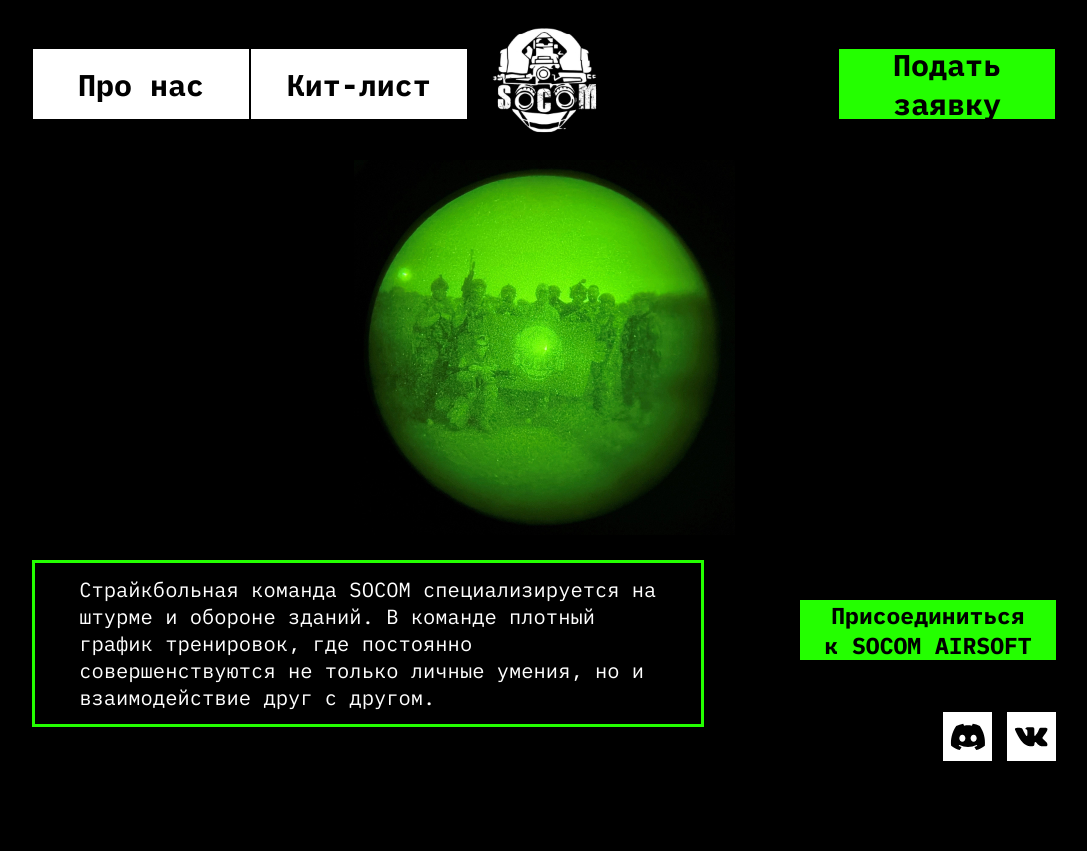
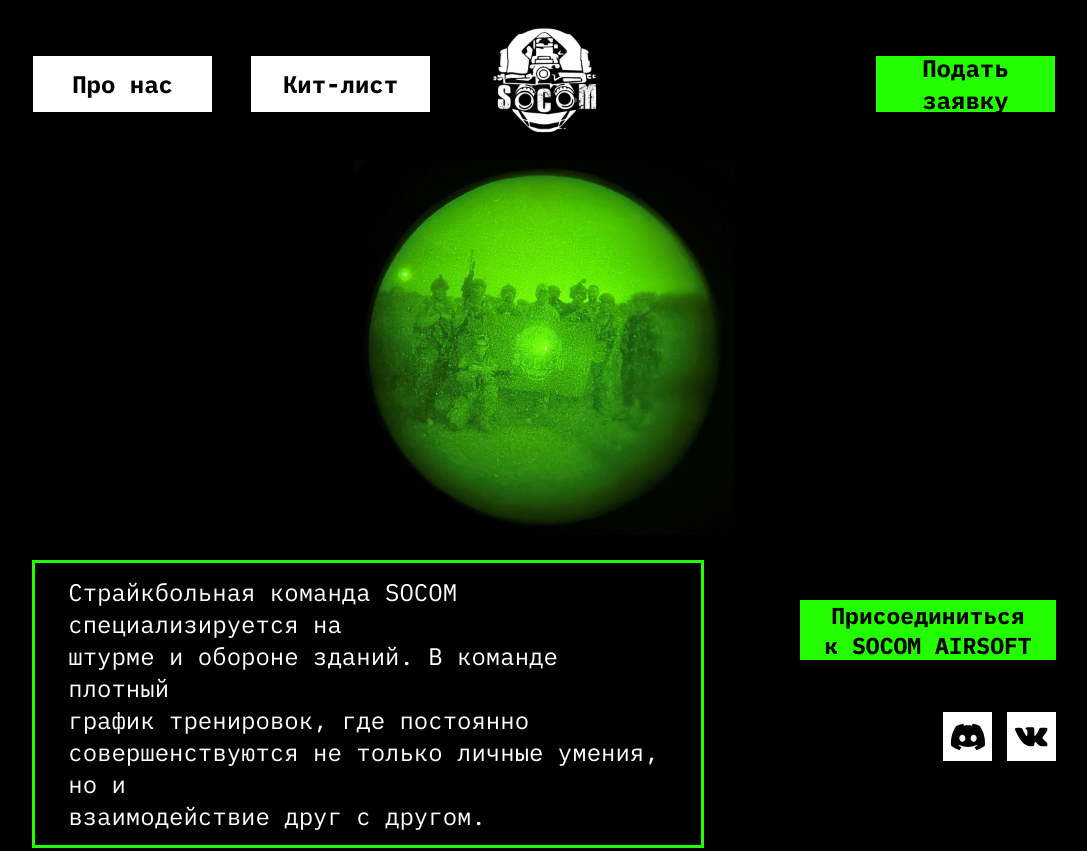
Before and after one commit to lyz4r/lyz4r.github.io, a website: page index.html in a window 1280 px wide. Shown: the top 851 px of the page, without its empty margins (96-1183 px from the left). Drawn offline with Linux system fonts and the light colour scheme.

Commit message:
очередной тест, кхм

```diff
--- a/style.css
+++ b/style.css
@@ -4,7 +4,7 @@
     background-color: black;
     font-family: 'IBM Plex Mono', sans-serif;
     font-weight: 700;
-    font-size: 30px;
+    font-size: 3vh;
     color : white;
     text-align: center;
     padding-bottom: 140%;
@@ -27,8 +27,8 @@
 }
 
 .header a{
-    width : 300px;
-    height : 70px;
+    width : 14vw;
+    height : 7vh;
     display: flex;
     text-align: center;
     justify-content: center;
@@ -45,7 +45,7 @@
     margin-left: auto;
     margin-right: auto;
     gap: 12.6%;
-    width: 1vw;
+    width: 1vh;
 }
 
 .containerDesc{
@@ -62,7 +62,7 @@
 }
 
 .desc{
-    font-size: 1.6vw;
+    font-size: 3vh;
     text-align: left;
     font-weight: 400;
     padding-left: 5%;
```
